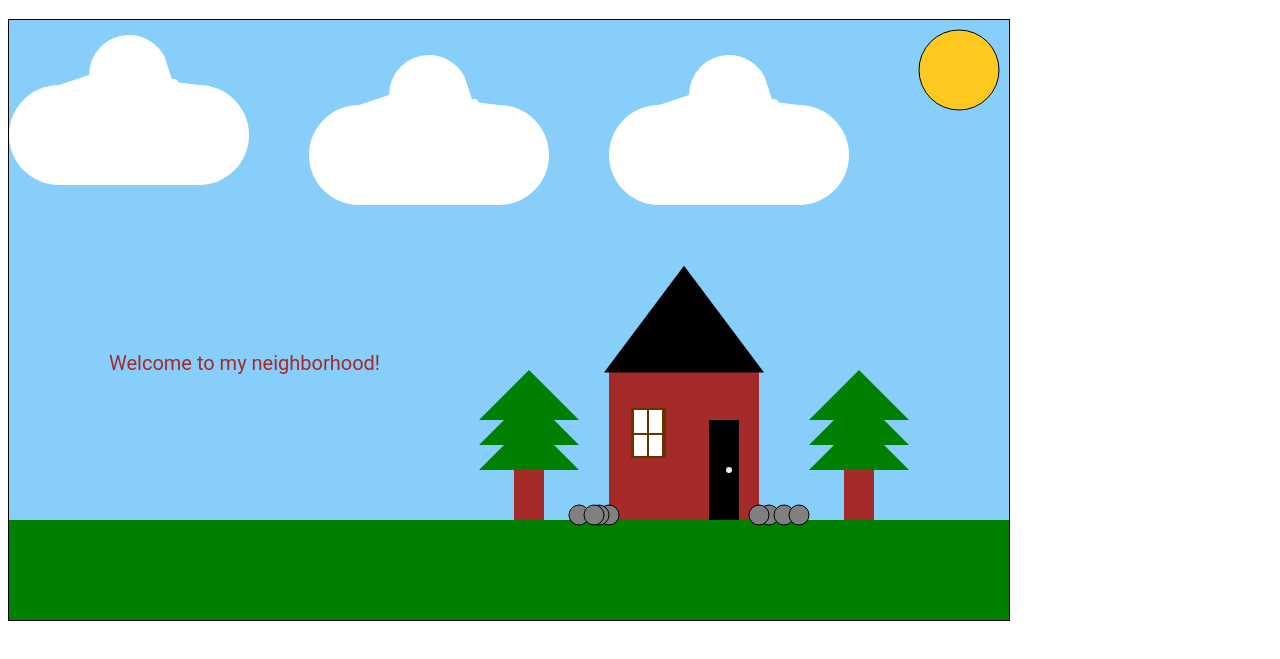
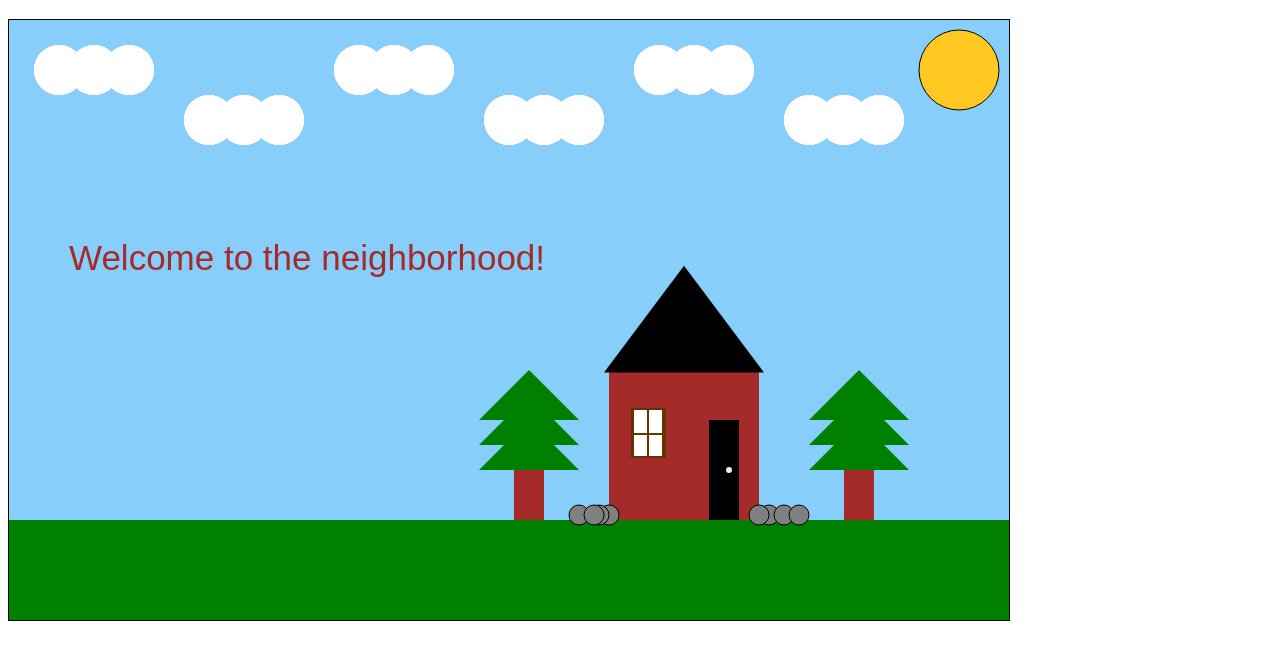
Before and after one commit to itsskristyy/cisc3610, a plain HTML site: page cartoon/cartoon.html in a window 1280 px wide. Shown: the part 115-774 px from the top of the page. Drawn offline with Linux system fonts and the light colour scheme.

Commit message:
added nav bar & fixed some issues

```diff
--- a/cartoon/cartoon.js
+++ b/cartoon/cartoon.js
@@ -32,9 +32,41 @@ function drawCloud(x,y) { //cloud fix this
     ctx.fillStyle = "white";
     ctx.fill()
 }
-drawCloud(50,115);
-drawCloud(350,135);
-drawCloud(650,135);
+
+
+function drawCloud(x,y) {
+    for (let i = 0; i < 3; i++) {
+        ctx.beginPath();
+        ctx.arc(x+i*35, y, 25, 0, Math.PI * 2, true);
+        ctx.fillStyle = "white";
+        ctx.fill();
+    }
+    for (let i = 0; i < 3; i++) {
+        ctx.beginPath();
+        ctx.arc(x+i*35, y, 25, 0, Math.PI * 2, true);
+        ctx.fillStyle = "white";
+        ctx.fill();
+    }
+    for (let i = 0; i < 3; i++) {
+        ctx.beginPath();
+        ctx.arc(x+i*35, y, 25, 0, Math.PI * 2, true);
+        ctx.fillStyle = "white";
+        ctx.fill();
+    }
+}
+
+drawCloud(50,50);
+drawCloud(200,100);
+drawCloud(350,50);
+drawCloud(500,100);
+drawCloud(650,50);
+drawCloud(800,100);
+//drawCloud(850,50);
+
+
+
+
+
 
 //ground color
 function drawGrass(x,y,color){ //creates rectangle
@@ -145,8 +177,8 @@ function drawTree(x, y) {
 
 
 function writeText(){
-    ctx.font="20px Roboto";
-    ctx.fillText("Welcome to my neighborhood!",100,350);
+    ctx.font="35px Arial";
+    ctx.fillText("Welcome to the neighborhood!",60,250);
 
 }
 writeText();
```
Also changed, not shown: labs/labs.html (+1 -1 lines).
